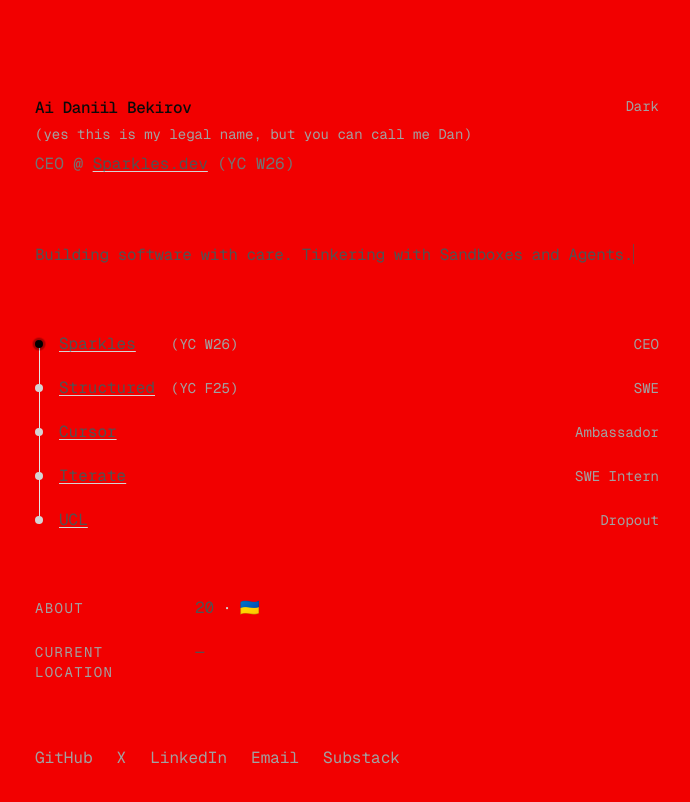
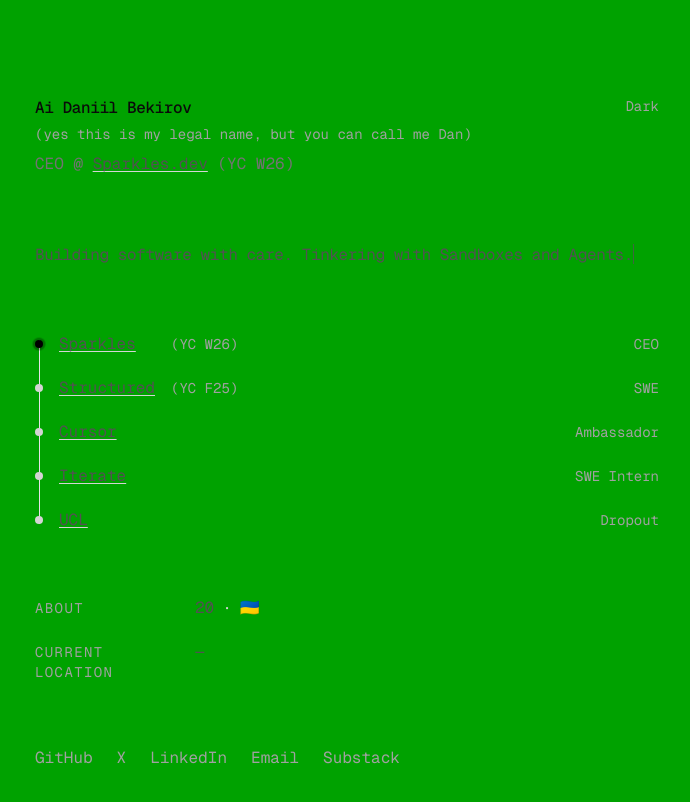
Before and after one commit to Texseractrum/me, a Next.js app: page / in a window 1280 px wide. Shown: the top 802 px of the page, without its empty margins (293-983 px from the left). Built offline with nearby package versions, Linux system fonts and the light colour scheme; no server answers; the database is empty.

Commit message:
style: update color hue value in global CSS variables ✨
Co-Authored-By: Notd <texseractrum@gmail.com>

```diff
--- a/app/globals.css
+++ b/app/globals.css
@@ -70,7 +70,7 @@
 
 :root {
   --radius: 0.625rem;
-  --background: oklch(0.6 0.25 29);
+  --background: oklch(0.6 0.25 145);
   --foreground: oklch(0.145 0 0);
   --card: oklch(1 0 0);
   --card-foreground: oklch(0.145 0 0);
@@ -104,7 +104,7 @@
 }
 
 .dark {
-  --background: oklch(0.5 0.25 29);
+  --background: oklch(0.5 0.25 145);
   --foreground: oklch(0.985 0 0);
   --card: oklch(0.205 0 0);
   --card-foreground: oklch(0.985 0 0);
```
